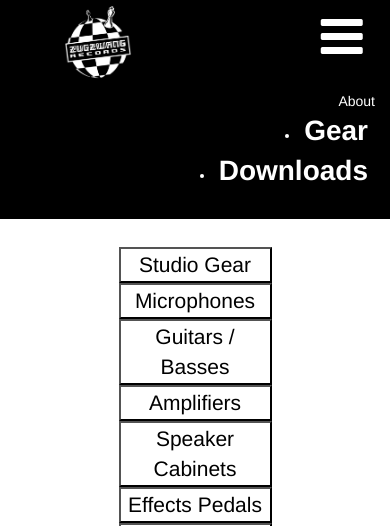
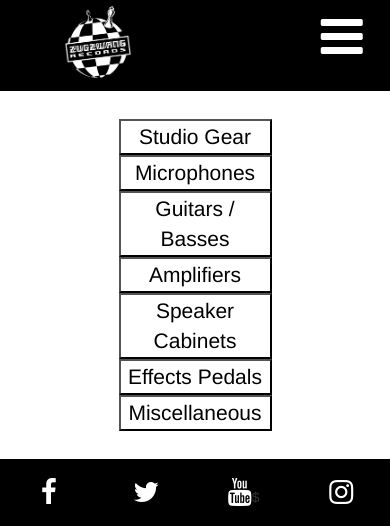
Before and after one commit to pootispenser1985/zugzwangrecords, a PHP site: page /gear.php in a window 390 px wide. Shown: the top 526 px of the page. Run offline with PHP 8.4, Linux system fonts and the light colour scheme; style sheets or scripts are compiled from the project's sources; some libraries are stand-ins or nearby versions.

Commit message:
some formatting

```diff
--- a/gear.php
+++ b/gear.php
@@ -31,11 +31,11 @@
         <div class="col-xs-6 hidden-md hidden-lg hidden-xl">
           <i class="fa fa-bars" aria-hidden="true" id="mobile-menu-button"></i>
         </div>
-        <div class="col-xs-12 hidden-md hidden-lg hidden-xl text-right" id="mobile-menu" style="display: none$
+        <div class="col-xs-12 hidden-md hidden-lg hidden-xl text-right" id="mobile-menu" style="display: none;">
           <ul>
-            <li><a href="#about">About</a></li>
-            <li><a href="#gear">Gear</a></li>
-            <li><a href="#downloads">Downloads</a></li>
+            <li><a href="/about.php">About</a></li>
+            <li><a href="/gear.php">Gear</a></li>
+            <li><a href="http://zugzwangrecords.bigcartel.com">Store</a></li>
           </ul>
         </div>
       </div> <!-- end top-nav-bar -->
```
Also changed, not shown: about.php (+4 -4 lines), index.php (+4 -4 lines).
